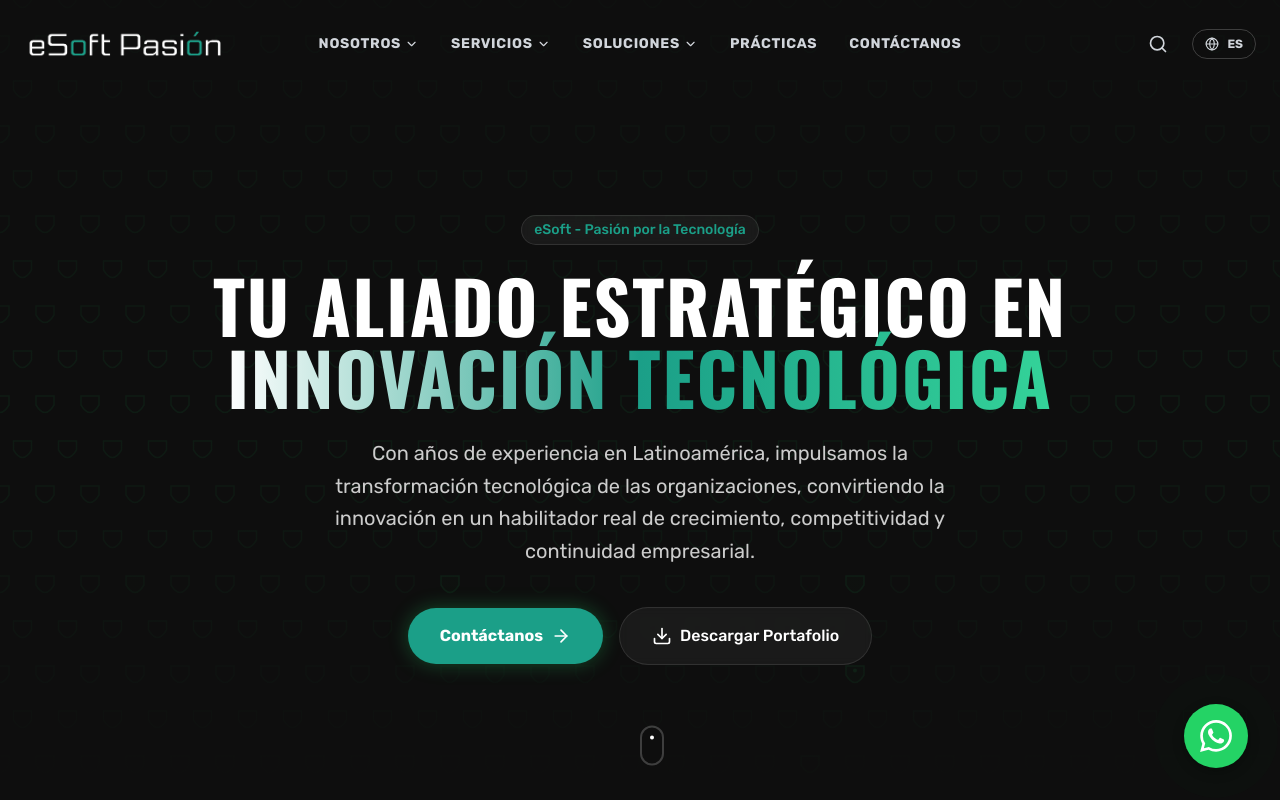
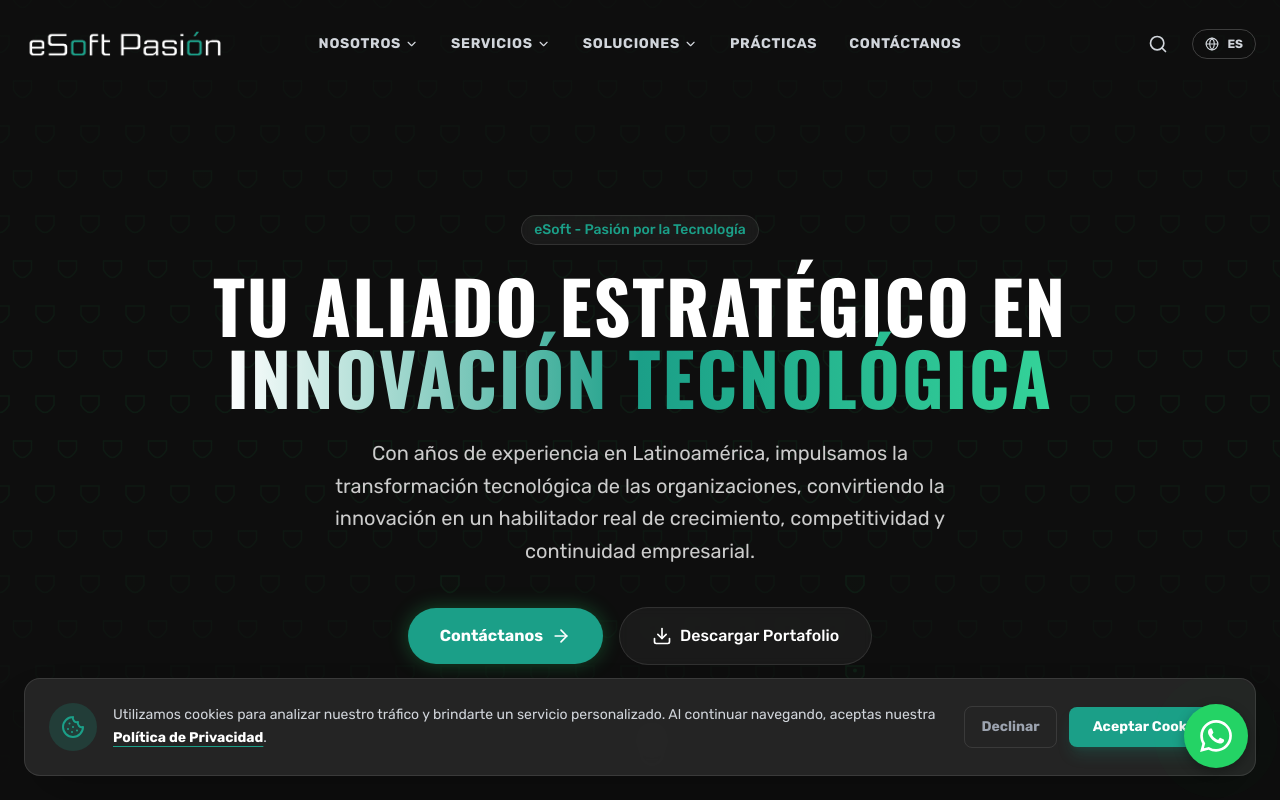
Before and after one commit to edwinrayr/eSoft_NewWebSite, a React (Vite) app in the folder eSoft-Pasion-V3/: page / in a window 1280 px wide. Shown: the top 800 px of the page. Built offline with nearby package versions, Linux system fonts and the light colour scheme.

Commit message:
feat: Implementación de cookies, y arreglo de links a linkedin

```diff
--- a/eSoft-Pasion-V3/src/App.tsx
+++ b/eSoft-Pasion-V3/src/App.tsx
@@ -1,10 +1,11 @@
 import { useState, useEffect } from 'react';
 import { Routes, Route } from 'react-router-dom';
-import { AnimatePresence } from 'framer-motion'; // <--- IMPORTANTE
+import { AnimatePresence } from 'framer-motion';
 
 // Layouts Globales
 import Navbar from './components/layout/Navbar';
 import Footer from './components/layout/Footer';
+import CookieBanner from './components/layout/CookieBanner'; // <--- YA ESTABA IMPORTADO
 
 // Funcionalidades
 import SearchOverlay from './components/features/SearchOverlay';
@@ -13,7 +14,7 @@
 
 // UI
 import WhatsAppButton from './components/ui/WhatsAppButton';
-import Preloader from './components/ui/Preloader'; // <--- IMPORTA EL PRELOADER
+import Preloader from './components/ui/Preloader';
 
 // Páginas
 import Home from './pages/Home';
@@ -26,7 +27,7 @@
 import Internships from './pages/Internships';
 import Privacy from './pages/Privacy';
 
-// AGREGADO: Importaciones de las nuevas páginas independientes
+// Páginas independientes
 import History from './pages/about/History';
 import Team from './pages/about/Team';
 
@@ -35,7 +36,7 @@
   const [isLoading, setIsLoading] = useState(true);
 
   useEffect(() => {
-    // Simulamos una carga de 3 segundos (ajusta este tiempo si quieres)
+    // Simulamos una carga de 3 segundos
     const timer = setTimeout(() => {
       setIsLoading(false);
     }, 3000);
@@ -47,12 +48,12 @@
     <SearchProvider>
       <div className="min-h-screen bg-esoft-dark text-white font-sans overflow-x-hidden selection:bg-esoft-accent selection:text-white flex flex-col relative">
 
-        {/* PRELOADER: Envuelto en AnimatePresence para la animación de salida */}
+        {/* PRELOADER */}
         <AnimatePresence mode="wait">
           {isLoading && <Preloader />}
         </AnimatePresence>
 
-        {/* CONTENIDO DE LA APP: Solo se muestra (o se hace interactivo) cuando termina la carga */}
+        {/* CONTENIDO DE LA APP */}
         {!isLoading && (
           <>
             <Navbar />
@@ -64,7 +65,6 @@
                 <Route path="/" element={<Home />} />
                 <Route path="/nosotros" element={<About />} />
 
-                {/* AGREGADO: Las nuevas rutas independientes */}
                 <Route path="/nosotros/historia" element={<History />} />
                 <Route path="/nosotros/equipo" element={<Team />} />
 
@@ -80,6 +80,7 @@
 
             <Footer />
             <WhatsAppButton />
+            <CookieBanner /> {/* <--- AGREGADO AQUÍ */}
           </>
         )}
 
--- /dev/null
+++ b/eSoft-Pasion-V3/src/components/layout/CookieBanner.tsx
@@ -0,0 +1,79 @@
+import { useState, useEffect } from 'react';
+import { motion, AnimatePresence } from 'framer-motion';
+import { Cookie, X } from 'lucide-react';
+import { Link } from 'react-router-dom';
+import { useTranslation } from 'react-i18next';
+
+export default function CookieBanner() {
+  const { t } = useTranslation();
+  const [isVisible, setIsVisible] = useState(false);
+
+  useEffect(() => {
+    // Verificar si ya se aceptaron las cookies en el localStorage
+    const consent = localStorage.getItem('esoft-cookie-consent');
+    if (!consent) {
+      // Pequeño retraso para que la animación se vea elegante al entrar
+      setTimeout(() => setIsVisible(true), 1000);
+    }
+  }, []);
+
+  const handleAccept = () => {
+    localStorage.setItem('esoft-cookie-consent', 'true');
+    setIsVisible(false);
+  };
+
+  const handleDecline = () => {
+    localStorage.setItem('esoft-cookie-consent', 'false');
+    setIsVisible(false);
+  };
+
+  return (
+    <AnimatePresence>
+      {isVisible && (
+        <motion.div
+          initial={{ y: 100, opacity: 0 }}
+          animate={{ y: 0, opacity: 1 }}
+          exit={{ y: 100, opacity: 0 }}
+          transition={{ duration: 0.5 }}
+          className="fixed bottom-0 left-0 w-full z-50 p-4 md:p-6"
+        >
+          <div className="max-w-7xl mx-auto bg-esoft-charcoal/95 backdrop-blur-md border border-white/10 rounded-2xl p-6 shadow-2xl flex flex-col md:flex-row items-center justify-between gap-6">
+
+            {/* Texto e Icono */}
+            <div className="flex items-start md:items-center gap-4 flex-1">
+              <div className="bg-esoft-accent/20 p-3 rounded-full text-esoft-accent shrink-0">
+                <Cookie size={24} />
+              </div>
+              <p className="text-gray-300 text-sm leading-relaxed">
+                {t('cookieBanner.text')}{' '}
+                <Link
+                  to="/privacidad"
+                  className="text-white font-bold underline decoration-esoft-accent underline-offset-4 hover:text-esoft-accent transition-colors"
+                >
+                  {t('cookieBanner.link')}
+                </Link>.
+              </p>
+            </div>
+
+            {/* Botones */}
+            <div className="flex items-center gap-3 w-full md:w-auto">
+              <button
+                onClick={handleDecline}
+                className="flex-1 md:flex-none px-4 py-2.5 text-sm font-bold text-gray-400 hover:text-white transition-colors border border-white/10 rounded-lg hover:bg-white/5"
+              >
+                {t('cookieBanner.decline')}
+              </button>
+              <button
+                onClick={handleAccept}
+                className="flex-1 md:flex-none px-6 py-2.5 text-sm font-bold bg-esoft-accent text-white rounded-lg hover:bg-emerald-600 transition-colors shadow-lg shadow-esoft-accent/20"
+              >
+                {t('cookieBanner.accept')}
+              </button>
+            </div>
+
+          </div>
+        </motion.div>
+      )}
+    </AnimatePresence>
+  );
+}
--- a/eSoft-Pasion-V3/src/locales/en.json
+++ b/eSoft-Pasion-V3/src/locales/en.json
@@ -1,4 +1,10 @@
 {
+  "cookieBanner": {
+    "text": "We use cookies to analyze our traffic and provide you with personalized service. By continuing to browse, you accept our",
+    "link": "Privacy Policy",
+    "accept": "Accept Cookies",
+    "decline": "Decline"
+  },
   "privacyPage": {
     "title": "Our Policies",
     "subtitle": "ESOFT PASIÓN",
@@ -410,7 +416,7 @@
     "col3": "Contact",
     "rights": "All rights reserved.",
     "privacy": "Privacy Policy",
-    "cookies": "Cookies",
+    "cookies": "",
     "links": {
       "renewal": "Renewal with Manufacturers",
       "support": "Technical Support",
--- a/eSoft-Pasion-V3/src/locales/es.json
+++ b/eSoft-Pasion-V3/src/locales/es.json
@@ -1,4 +1,10 @@
 {
+  "cookieBanner": {
+    "text": "Utilizamos cookies para analizar nuestro tráfico y brindarte un servicio personalizado. Al continuar navegando, aceptas nuestra",
+    "link": "Política de Privacidad",
+    "accept": "Aceptar Cookies",
+    "decline": "Declinar"
+  },
   "privacyPage": {
     "title": "Nuestras Políticas",
     "subtitle": "ESOFT PASIÓN",
@@ -410,7 +416,7 @@
     "col3": "Contacto",
     "rights": "Todos los derechos reservados.",
     "privacy": "Política de Privacidad",
-    "cookies": "Cookies",
+    "cookies": "",
     "links": {
       "renewal": "Renovación con Fabricantes",
       "support": "Soporte Técnico",
--- a/eSoft-Pasion-V3/src/pages/Privacy.tsx
+++ b/eSoft-Pasion-V3/src/pages/Privacy.tsx
@@ -1,6 +1,6 @@
 import { useEffect } from 'react';
 import { motion } from 'framer-motion';
-import { ShieldCheck, Lock, FileText } from 'lucide-react';
+import { ShieldCheck, Lock } from 'lucide-react';
 import { useTranslation } from 'react-i18next';
 
 export default function Privacy() {
@@ -19,13 +19,13 @@
 
       <div className="max-w-4xl mx-auto relative z-10">
 
-        {/* Encabezado */}
+        {/* Encabezado CENTRADO */}
         <motion.div
           initial={{ opacity: 0, y: 20 }}
           animate={{ opacity: 1, y: 0 }}
-          className="mb-16 border-b border-white/10 pb-10"
+          className="mb-16 border-b border-white/10 pb-10 text-center"
         >
-          <div className="flex items-center gap-3 text-esoft-accent mb-4">
+          <div className="flex items-center justify-center gap-3 text-esoft-accent mb-4">
             <ShieldCheck size={32} />
             <span className="font-bold tracking-widest uppercase text-sm">Legal</span>
           </div>
--- a/eSoft-Pasion-V3/src/pages/about/Team.tsx
+++ b/eSoft-Pasion-V3/src/pages/about/Team.tsx
@@ -14,12 +14,12 @@
     {
       key: 'brandon',
       image: "/equipo/Brandon_Cosio.webp",
-      link: "https://www.linkedin.com/in/brandon-cosio/"
+      link: "https://www.linkedin.com/in/brandon-cosio-27a449348?utm_source=share&utm_campaign=share_via&utm_content=profile&utm_medium=android_app"
     },
     {
       key: 'orlando',
       image: "/equipo/Orlando_Palacios.webp",
-      link: "https://www.linkedin.com/in/orlando-palacios/"
+      link: "https://www.linkedin.com/in/orlando-palacios-1a347a25a/"
     },
     {
       key: 'brenda',
```
